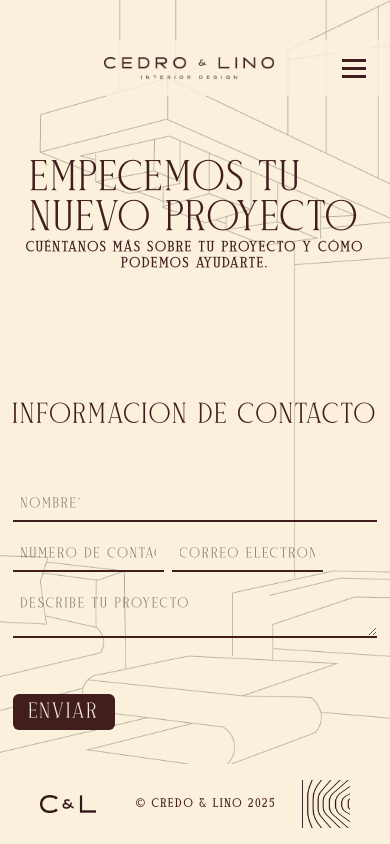
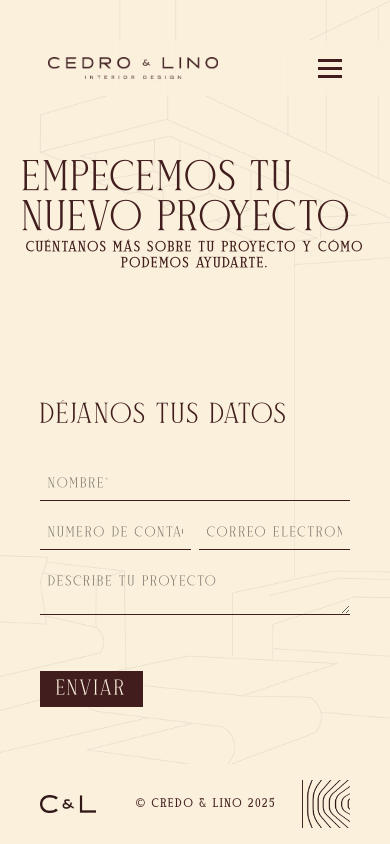
Before and after one commit to AndersonDavi/cedro-y-lino, an Angular app: page /contacto in a window 390 px wide. Built offline with nearby package versions, Linux system fonts and the light colour scheme.

Commit message:
feat: ajustes distribucion de elementos

```diff
--- a/src/app/components/dropdown/dropdown.component.html
+++ b/src/app/components/dropdown/dropdown.component.html
@@ -47,7 +47,7 @@
   <!-- Dropdown -->
   @if (open()) {
   <div
-    class="absolute z-50 w-full bg-white border border-neutral-200 mt-1 rounded-md shadow-lg"
+    class="absolute z-50 w-full bg-white border border-neutral-200 mt-1 shadow-lg"
   >
     <!-- Input buscador -->
     @if(canSearch()) {
--- a/src/app/components/footer/custom-footer.component.html
+++ b/src/app/components/footer/custom-footer.component.html
@@ -1,5 +1,7 @@
 <!-- @if (footerStyle() === 'small') { -->
-<footer class="flex items-center min-h-20 justify-between text-custom-brown-900 bg-primary-500 px-10">
+<footer
+  class="flex items-center min-h-20 justify-between text-custom-brown-900 bg-primary-500 px-10"
+>
   <div class="h-full w-fit flex gap-10 items-center justify-center">
     <img
       src="logos/4.1.webp"
@@ -14,7 +16,8 @@
       src="logos/6.1.webp"
       i18n-alt
       alt="logo empresa"
-      class="size-12 object-contain brightness-75"
+      class="size-12 object-contain brightness-75 cursor-pointer hover:scale-95 active:scale-100 transition-all duration-100"
+      routerLink="/contacto"
     />
   </div>
 </footer>
--- a/src/app/components/navbar/navbar.component.css
+++ b/src/app/components/navbar/navbar.component.css
@@ -17,7 +17,7 @@
   @apply block w-6 h-[3px] my-[5px] mx-0 bg-custom-brown-900 transition-all duration-300;
 }
 .navbar-item {
-  @apply p-2 px-10 h-full flex items-center justify-center select-none cursor-pointer transition-colors duration-150 hover:border-2 hover:border-custom-brown-900 active:bg-primary-800 active:text-white;
+  @apply p-2 px-10 h-full flex items-center justify-center select-none cursor-pointer transition-all duration-200 hover:border-2 hover:border-primary-800 active:bg-primary-800 active:text-white;
 }
 .navbar-dropdown {
   @apply h-full text-custom-brown-900 flex items-center justify-center select-none cursor-pointer;
--- a/src/app/components/navbar/navbar.component.html
+++ b/src/app/components/navbar/navbar.component.html
@@ -1,17 +1,18 @@
 <nav
-  class="size-full flex justify-between items-center h-14 px-4 text-custom-brown-900 z-50 relative select-none"
+  class="size-full flex justify-between items-center h-14 px-10 text-custom-brown-900 z-50 relative select-none"
   [ngClass]="{
     'bg-primary-500': navbarStyle() === 'solid',
     'bg-primary-500/80': navbarStyle() === 'transparent',
     'text-white': navbarStyle() === 'text-white'
   }"
 >
-  <div class="h-15 w-fit p-2">
+  <div class="h-15 w-fit p-2 flex justify-start">
     <img
       [src]="navbarStyle() === 'text-white' ? 'logos/2.2.webp' : 'logos/2.1.webp'"
       i18n-alt
       alt="navbar logo"
-      class="h-full w-auto max-w-[170px] object-contain ml-20"
+      class="h-full w-auto
+      max-w-[170px] object-contain"
       routerLink="inicio"
     />
   </div>
--- a/src/app/pages/about-page/about-page.html
+++ b/src/app/pages/about-page/about-page.html
@@ -1,7 +1,7 @@
 <section
   class="h-fit min-h-dvh w-full relative pb-20 flex flex-col items-center justify-center overflow-hidden gap-10 text-center"
 >
-  <img src="/logos/6.1.webp" alt="logo empresa" class="size-20 object-cover select-none z-0" />
+  <img src="/logos/6.1.webp" alt="logo empresa" class="size-16 object-cover select-none z-0 mt-20" />
   <p class="text-2xl font-thin text-custom-brown-900">
     CREEMOS QUE CADA ESPACIO TIENE EL POTENCIAL DE <br />CONVERTIRSE EN UNA EXTENSIÓN AUTÉNTICA DE
     QUIÉNES LO HABITAN
--- a/src/app/pages/contact-page/contact-page.css
+++ b/src/app/pages/contact-page/contact-page.css
@@ -2,7 +2,7 @@
 @import 'tailwindcss';
 input,
 textarea {
-  @apply p-2 border-b-2 border-custom-brown-900 uppercase;
+  @apply p-2 border-b border-custom-brown-900 uppercase;
 }
 textarea {
   @apply max-h-[200px];
--- a/src/app/pages/contact-page/contact-page.html
+++ b/src/app/pages/contact-page/contact-page.html
@@ -4,30 +4,30 @@
   <img
     src="/backgrounds/1.webp"
     alt=""
-    class="w-full h-full object-cover scale-200 brightness-0 border absolute select-none z-0"
+    class="w-full h-full object-cover scale-200 brightness-0 border absolute select-none z-0 opacity-25"
   />
 
   <div class="flex md:flex-row flex-col z-10 items-center justify-center gap-32 mt-40 h-full">
-    <div class="md:w-1/2 w-full flex flex-col items-center justify-center text-left">
-      <h1 class="md:text-6xl text-4xl text-custom-brown-900 uppercase font-thin">
+    <div class="md:w-1/2 w-full flex flex-col items-center justify-center text-left md:pl-10">
+      <h1 class="md:text-6xl text-4xl text-custom-brown-900 uppercase font-thin relative -left-2">
         EMPECEMOS TU <br />NUEVO PROYECTO
       </h1>
-      <p class="md:text-lg text-center text-xs text-custom-brown-900 font-semibold">
+      <p class="md:text-lg text-center md:text-left text-xs text-custom-brown-900 font-semibold">
         CUÉNTANOS MÁS SOBRE TU PROYECTO Y CÓMO PODEMOS AYUDARTE.
       </p>
     </div>
-    <div class="md:w-1/2 w-full flex items-center justify-center">
+    <div class="md:w-1/2 w-full flex items-center justify-center md:justify-end md:pr-10">
       <form class="flex flex-col gap-4">
-        <h2 class="text-2xl text-custom-brown-900 uppercase font-thin mb-10">
-          INFORMACION DE CONTACTO
+        <h2 class="text-2xl text-custom-brown-900 uppercase font-thin mb-5">
+          Déjanos tus datos
         </h2>
-        <input type="text" placeholder="Nombre*" name="name" class="md:text-lg text-xs" />
+        <input type="text" placeholder="Nombre*" name="name" class="md:text-sm text-xs" />
         <div class="flex gap-2">
-          <input type="phone" placeholder="NÚMERO DE CONTACTO*" name="phone" class="md:text-lg text-xs" />
-          <input type="email" placeholder="CORREO ELECTRONICO*" name="email" class="md:text-lg text-xs" />
+          <input type="phone" placeholder="NÚMERO DE CONTACTO*" name="phone" class="md:text-sm text-xs" />
+          <input type="email" placeholder="CORREO ELECTRONICO*" name="email" class="md:text-sm text-xs" />
         </div>
-        <textarea placeholder="describe tu proyecto" name="message" class="md:text-lg text-xs"></textarea>
-        <button class="bg-custom-brown-900 text-primary-500 w-fit rounded-md p-4 py-1 mt-10 text-lg">
+        <textarea placeholder="describe tu proyecto" name="message" class="md:text-sm text-xs"></textarea>
+        <button class="bg-custom-brown-900 text-primary-500 w-fit p-4 py-1 mt-10 text-lg">
           ENVIAR
         </button>
       </form>
--- a/src/app/pages/home-page/home-page.html
+++ b/src/app/pages/home-page/home-page.html
@@ -5,7 +5,7 @@
       en Experiencias & Habitables
     </h1>
     <button
-      class="bg-primary-500 text-custom-brown-900 uppercase font-semibold px-3 py-1 mt-8 relative -top-20"
+      class="bg-primary-500 hover:bg-primary-600 active:bg-primary-500 transition-colors duration-300 cursor-pointer text-custom-brown-900 uppercase font-semibold px-3 py-1 mt-8 relative -top-20"
     >
       <span class="relative top-[3px]">Ver Proyectos</span>
     </button>
--- a/src/app/pages/services-page/services-page.html
+++ b/src/app/pages/services-page/services-page.html
@@ -101,7 +101,7 @@
           CREATIVO PROPUESTA FINAL | PRESUPUESTO ESTIMADO
         </p>
         <button
-          class="bg-primary-500 px-4 py-2 text-custom-brown-900 w-fit font-semibold text-xs"
+          class="bg-primary-500 hover:bg-primary-600 active:bg-primary-500 transition-colors duration-300 cursor-pointer px-4 py-2 text-custom-brown-900 w-fit font-semibold text-xs"
         >
           VER PROYECTOS
         </button>
@@ -139,7 +139,7 @@
           | ENTREGA EN CASA
         </p>
         <button
-          class="bg-primary-500 px-4 py-2 text-custom-brown-900 w-fit font-semibold text-xs"
+          class="bg-primary-500 hover:bg-primary-600 active:bg-primary-500 transition-colors duration-300 cursor-pointer px-4 py-2 text-custom-brown-900 w-fit font-semibold text-xs"
         >
           VER PROYECTOS
         </button>
@@ -183,7 +183,7 @@
           INSTALACIÓN EN OBRA
         </p>
         <button
-          class="bg-primary-500 px-4 py-2 text-custom-brown-900 w-fit font-semibold text-xs"
+          class="bg-primary-500 hover:bg-primary-600 active:bg-primary-500 transition-colors duration-300 cursor-pointer px-4 py-2 text-custom-brown-900 w-fit font-semibold text-xs"
         >
           VER PROYECTOS
         </button>
```
